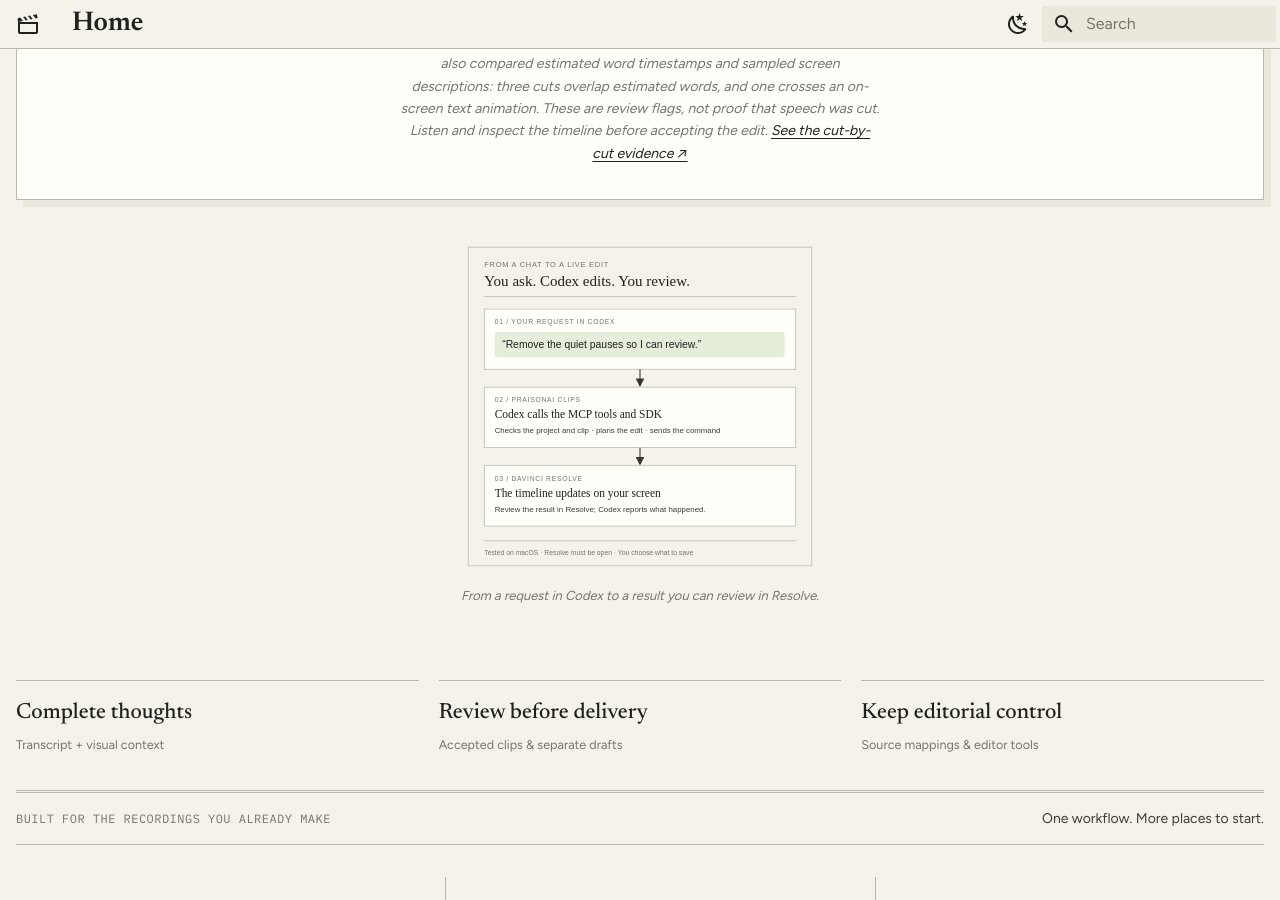
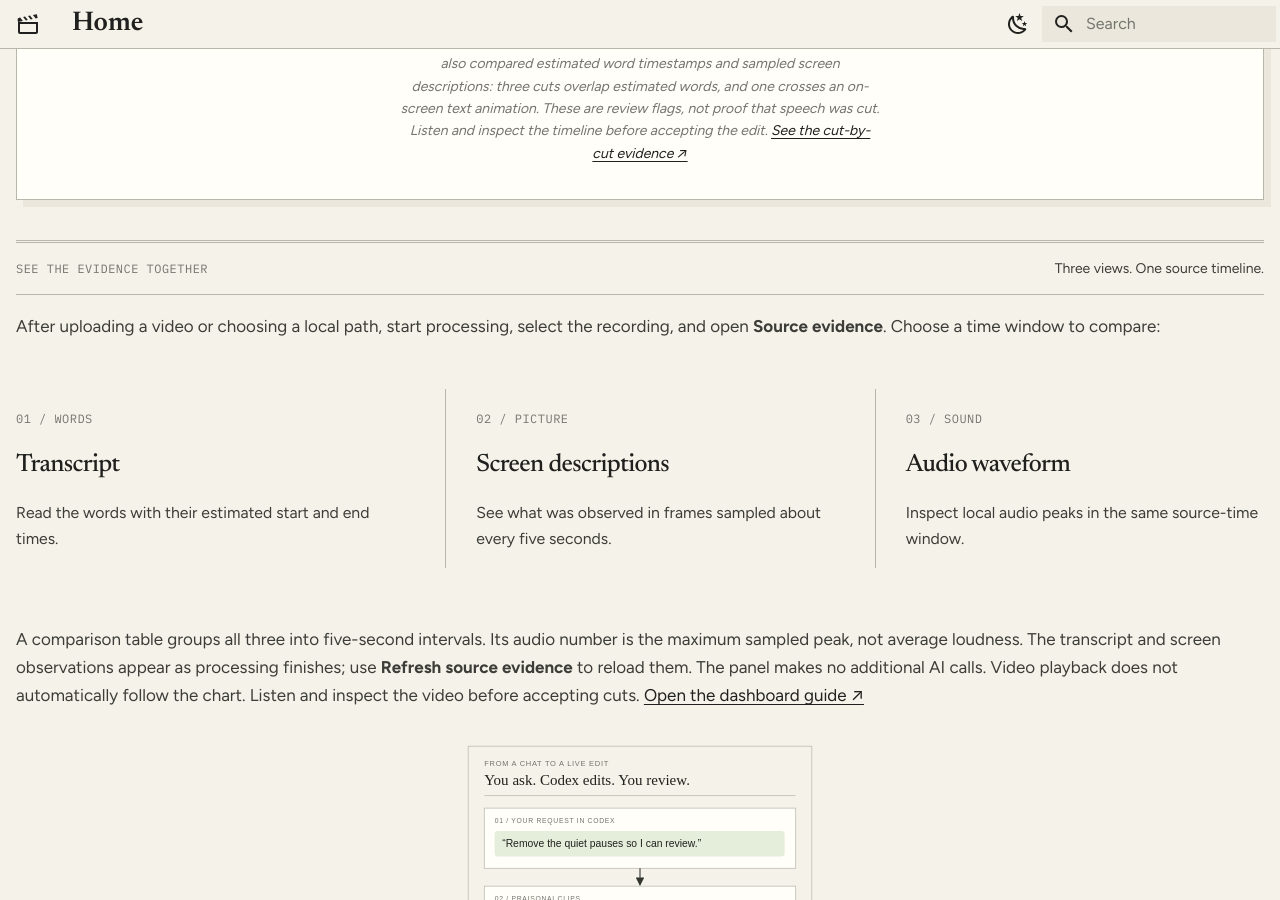
Before and after one commit to MervinPraison/praisonai-clips, an MkDocs documentation site: the page built from docs/index.md, in a window 1280 px wide and 900 px high, scrolled down 3365 px. Built offline with MkDocs 1.6.1 and Material for MkDocs 9.7.7, drawn with Linux system fonts in a browser that asks for light colours.

Commit message:
Explain the three source evidence views

```diff
--- a/docs/index.md
+++ b/docs/index.md
@@ -53,6 +53,26 @@
 <img src="assets/live-edit/resolve-cut-waveforms.png" alt="Four source audio waveforms around the removed ranges, marked in red. The transcript estimates overlap words on cuts one, two and four." loading="lazy" style="display:block;width:100%;height:auto;margin:1rem 0">
 <figcaption>Blue shows the source waveform; red marks the four ranges removed in the demo. The audio in those ranges is quieter than the surrounding audio. We also compared estimated word timestamps and sampled screen descriptions: three cuts overlap estimated words, and one crosses an on-screen text animation. These are review flags, not proof that speech was cut. Listen and inspect the timeline before accepting the edit. <a href="built-with-codex/#checking-the-cuts">See the cut-by-cut evidence ↗</a></figcaption>
 </figure>
+<div class="section-heading" id="source-evidence"><span class="eyebrow">SEE THE EVIDENCE TOGETHER</span><span>Three views. One source timeline.</span></div>
+<p>After uploading a video or choosing a local path, start processing, select the recording, and open <strong>Source evidence</strong>. Choose a time window to compare:</p>
+<div class="feature-grid" markdown>
+<div markdown>
+<span class="step">01 / WORDS</span>
+### Transcript
+Read the words with their estimated start and end times.
+</div>
+<div markdown>
+<span class="step">02 / PICTURE</span>
+### Screen descriptions
+See what was observed in frames sampled about every five seconds.
+</div>
+<div markdown>
+<span class="step">03 / SOUND</span>
+### Audio waveform
+Inspect local audio peaks in the same source-time window.
+</div>
+</div>
+<p>A comparison table groups all three into five-second intervals. Its audio number is the maximum sampled peak, not average loudness. The transcript and screen observations appear as processing finishes; use <strong>Refresh source evidence</strong> to reload them. The panel makes no additional AI calls. Video playback does not automatically follow the chart. Listen and inspect the video before accepting cuts. <a href="getting-started/quickstart/#use-the-dashboard">Open the dashboard guide ↗</a></p>
 <figure class="codex-flow"><img src="assets/illustrations/codex-resolve-flow.svg" alt="A Codex chat request passes through PraisonAI Clips MCP and SDK checks to DaVinci Resolve; the edit appears on screen and the result returns to Codex."><figcaption>From a request in Codex to a result you can review in Resolve.</figcaption></figure>
 <div class="value-strip"><div><strong>Complete thoughts</strong><span>Transcript + visual context</span></div><div><strong>Review before delivery</strong><span>Accepted clips & separate drafts</span></div><div><strong>Keep editorial control</strong><span>Source mappings & editor tools</span></div></div>
 <div class="section-heading"><span class="eyebrow">BUILT FOR THE RECORDINGS YOU ALREADY MAKE</span><span>One workflow. More places to start.</span></div>
```
Also changed, not shown: README.md (+9 -1 lines).
